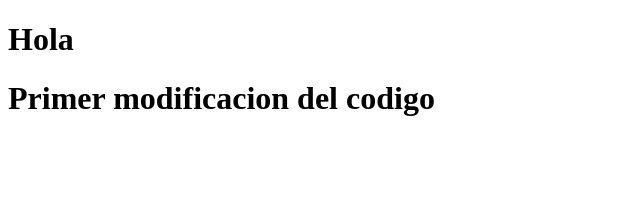
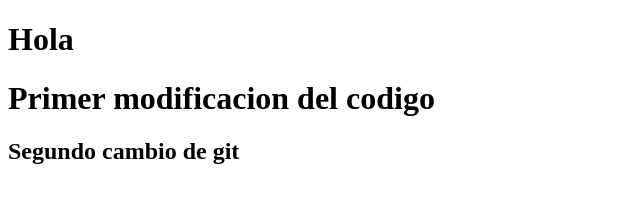
Before and after one commit to Kratos07p/ProyectoX, a plain HTML site: page index.html in a window 1280 px wide. Shown: the whole page, without its empty margins (0-640 px from the left). Drawn offline with Linux system fonts and the light colour scheme.

Commit message:
Segundo cambio

```diff
--- a/index.html
+++ b/index.html
@@ -9,5 +9,7 @@
     <h1>Hola</h1>
 
     <h1>Primer modificacion del codigo </h1>
+
+    <h2>Segundo cambio de git</h2>
 </body>
 </html>
```
